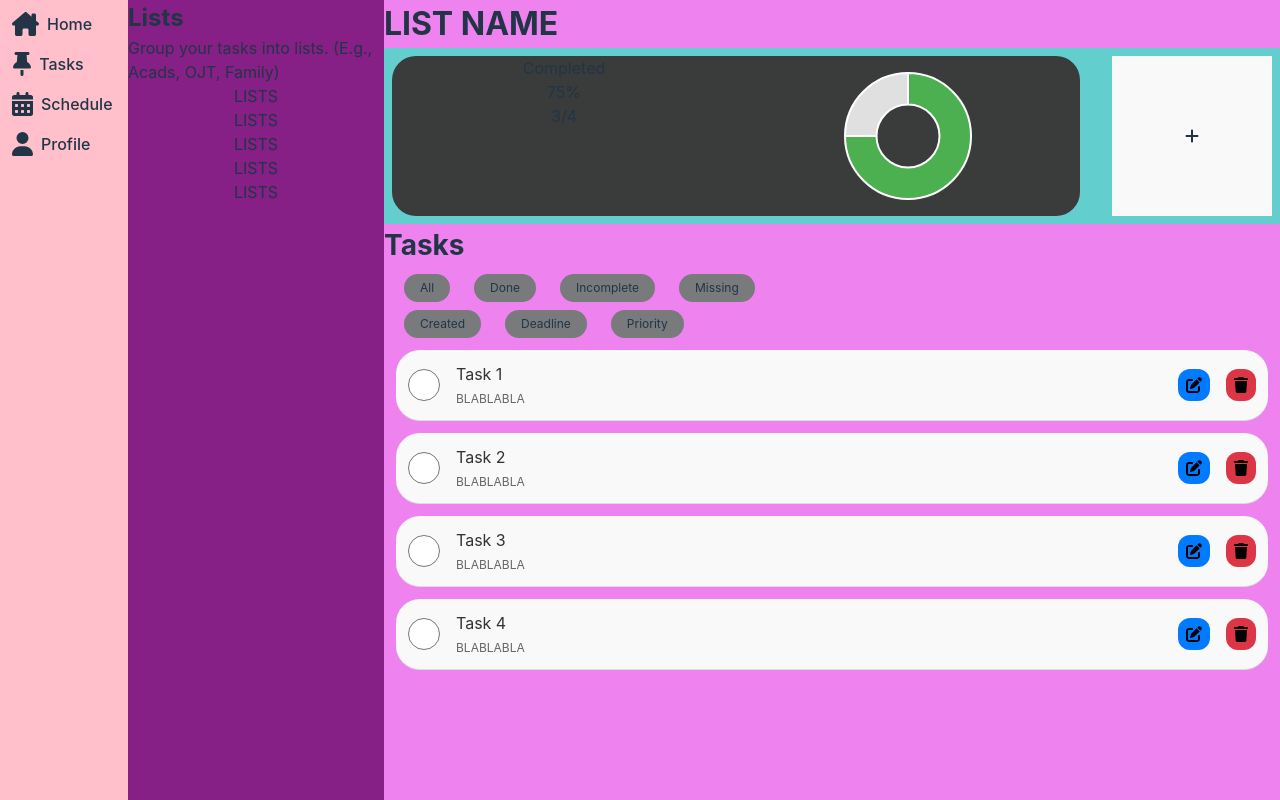
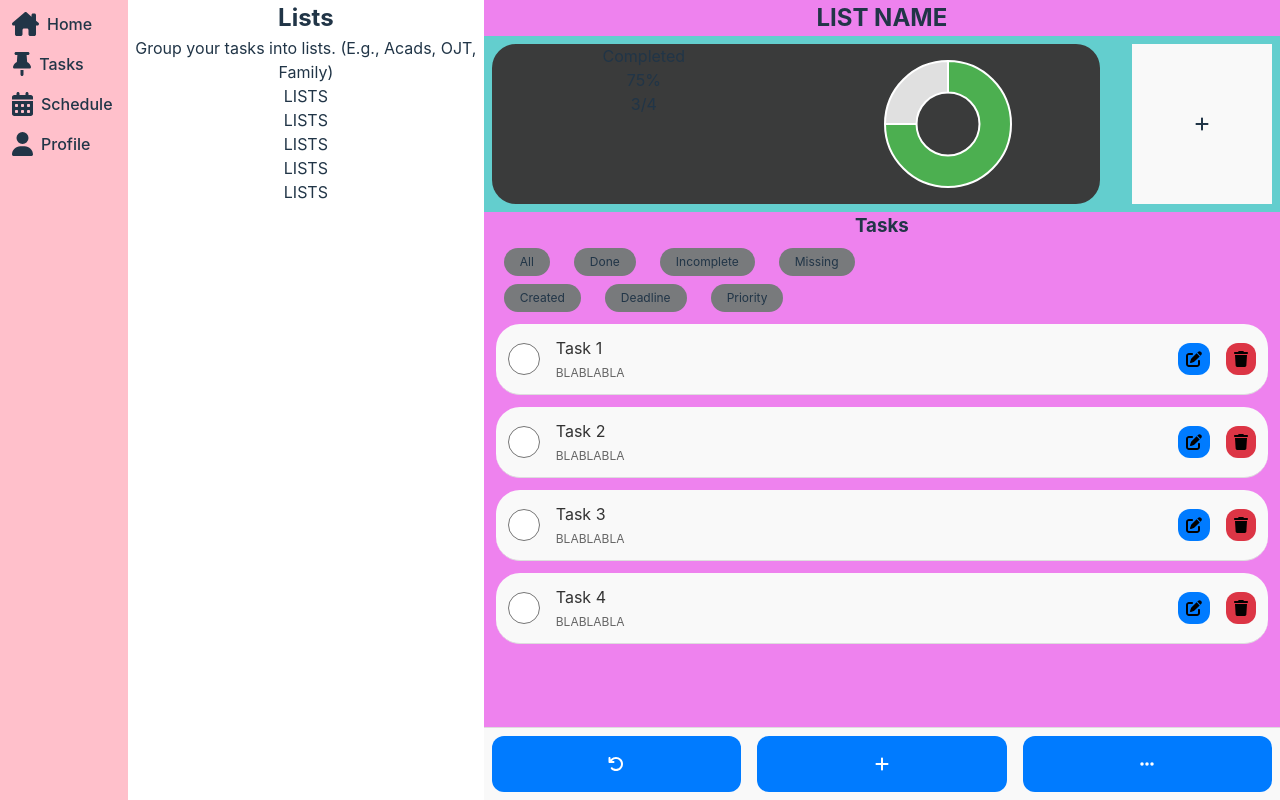
Before and after one commit to SiegfredLorelle/lexmeet-todo, a React (Vite) app: page /tasks in a window 1280 px wide. Built offline with nearby package versions, Linux system fonts and the light colour scheme.

Commit message:
Create and style bottom controls component

```diff
--- a/src/assets/styles/tasks.scss
+++ b/src/assets/styles/tasks.scss
@@ -1,31 +1,18 @@
-.tasks-section.lists {
-  width: 20vw;
-  background-color: rgb(134, 31, 134);
+.tasks-section {
+  position: relative; /* Ensure that the BottomControls are positioned relative to this section */
 }
 
 .tasks-section.tasks {
-    width: 70vw;
-    background-color: violet;
+  width: 70vw;
+  background-color: violet;
+  padding-bottom: 4rem; /* Make space for BottomControls */
 }
 
-.tasks-section > hgroup > *,
-.tasks-section > h2 {
-  text-align: start;
-}
-
-.tasks-section.tasks > h2 {
-  font-size: 2em;
-}
-
-.tasks-section.tasks > h3 {
-  font-size: 1.75rem;
-  text-align: start;
-}
 
 
 .tasks-item-container {
   display: flex;
-  align-items: center; /* Align items vertically in the center */
+  align-items: center;
   justify-content: space-between;
   padding: 0.75rem;
   margin: 0.75rem;
@@ -62,7 +49,7 @@
 .tasks-item-actions {
   display: flex;
   gap: 1rem;
-  align-items: stretch;
+  align-items: center;
 }
 
 .tasks-item-actions button {
@@ -90,3 +77,33 @@
 .tasks-item-actions button:nth-child(2):hover {
   background-color: #c82333;
 }
+
+.bottom-controls-container {
+  position: absolute;
+  bottom: 0;
+  left: 0;
+  width: 100%;
+  background-color: #f9f9f9;
+  border-top: 1px solid #ddd;
+  display: flex;
+  justify-content: center;
+  align-items: center;
+  padding: 0.5rem;
+  gap: 1rem;
+}
+
+.bottom-controls-container button {
+  background-color: #007bff;
+  color: white;
+  border: none;
+  padding: 1.25rem 1rem;
+  border-radius: 12px;
+  cursor: pointer;
+  transition: background-color 0.3s, transform 0.3s;
+  width:100%;
+}
+
+.bottom-controls-container button:hover {
+  background-color: #0056b3;
+  transform: scale(1.05);
+}
--- a/src/pages/Tasks.jsx
+++ b/src/pages/Tasks.jsx
@@ -1,7 +1,7 @@
 import TaskSummary from "../components/TaskSummary";
 import ScrollableMenu from "../components/ScrollableMenu";
 import { FontAwesomeIcon } from '@fortawesome/react-fontawesome'
-import { faPenToSquare, faTrash } from '@fortawesome/free-solid-svg-icons'
+import { faPlus, faEllipsis, faArrowRotateLeft, faPenToSquare, faTrash } from '@fortawesome/free-solid-svg-icons'
 
 const Tasks = () => {
     return (
@@ -92,24 +92,19 @@ const TasksSection = () => {
   ];
 
   return (
-    <>
     <section className="tasks-section tasks">
       <h2>LIST NAME</h2>
       <TaskSummary numCompleted={3} totalTasks={4} />
       <h3>Tasks</h3>
-        <ScrollableMenu commands={filterCommands}/>
-        <ScrollableMenu commands={sortCommands}/>
+      <ScrollableMenu commands={filterCommands} />
+      <ScrollableMenu commands={sortCommands} />
       <ul>
         {tasks.map(task => (
-            <TaskItem
-              key={task.id}
-              task={task}
-            />
-
+          <TaskItem key={task.id} task={task} />
         ))}
       </ul>
+      <BottomControls />
     </section>
-    </>
   )
 }
 
@@ -130,8 +125,17 @@ const TaskItem = ({ task }) => {
         </button>
       </div>
     </li>
-  );
-};
+  )
+}
 
+const BottomControls = () => {
+  return (
+    <div className="bottom-controls-container">
+      <button><FontAwesomeIcon icon={faArrowRotateLeft} /></button>
+      <button><FontAwesomeIcon icon={faPlus} /></button>
+      <button><FontAwesomeIcon icon={faEllipsis} /></button>
+    </div>
+  )
+}
 
 export default Tasks
```
Lines whose indentation alone changed are shown as unchanged.
